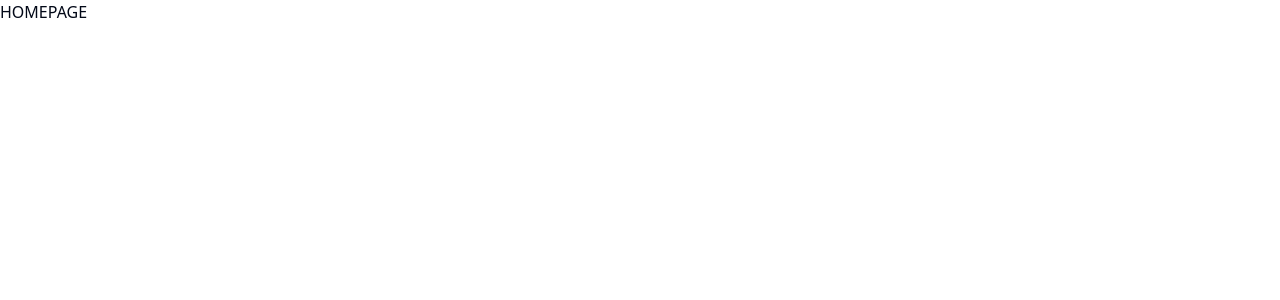
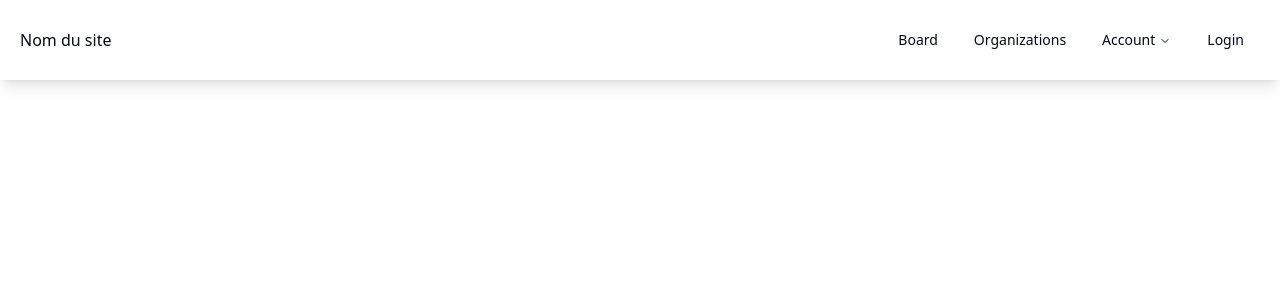
Before and after one commit to LoubatTh/webapp-study-now, a React (Vite) app in the folder frontend/: page / in a window 1280 px wide. Shown: the top 300 px of the page. Built offline with nearby package versions, Linux system fonts and the light colour scheme.

Commit message:
feat: create the base of the navbar

```diff
--- a/frontend/package.json
+++ b/frontend/package.json
@@ -13,6 +13,7 @@
     "test:unit": "vitest"
   },
   "dependencies": {
+    "@radix-ui/react-navigation-menu": "^1.1.4",
     "@radix-ui/react-slot": "^1.0.2",
     "class-variance-authority": "^0.7.0",
     "clsx": "^2.1.1",
@@ -28,7 +29,7 @@
   "devDependencies": {
     "@playwright/test": "^1.44.1",
     "@testing-library/react": "^16.0.0",
-    "@types/node": "^20.14.2",
+    "@types/node": "^20.14.5",
     "@types/react": "^18.2.66",
     "@types/react-dom": "^18.2.22",
     "@typescript-eslint/eslint-plugin": "^7.2.0",
--- /dev/null
+++ b/frontend/src/components/navbar.tsx
@@ -0,0 +1,107 @@
+import {
+  NavigationMenu,
+  NavigationMenuContent,
+  // NavigationMenuIndicator,
+  NavigationMenuItem,
+  NavigationMenuLink,
+  NavigationMenuList,
+  NavigationMenuTrigger,
+  // NavigationMenuViewport,
+} from "@/components/ui/navigation-menu";
+import { navigationMenuTriggerStyle } from "@/components/ui/navigation-menu"
+import * as React from "react"
+import { cn } from "@/lib/utils"
+import { AlignJustify } from 'lucide-react';
+
+const Navbar = () => {
+  return (
+    <div className="flex justify-between p-5 items-center shadow-lg">
+      <div className="logo-container">
+        <a className="" href="">Nom du site</a>
+      </div>
+      <div className="hidden md:flex">
+        <NavigationMenu>
+          <NavigationMenuList>
+            <NavigationMenuItem>
+              <NavigationMenuLink className={navigationMenuTriggerStyle()} href="">
+                Board
+              </NavigationMenuLink>
+            </NavigationMenuItem>
+            <NavigationMenuItem>
+              <NavigationMenuLink className={navigationMenuTriggerStyle()} href="">
+                Organizations
+              </NavigationMenuLink>
+            </NavigationMenuItem>
+            <NavigationMenuItem>
+              <NavigationMenuTrigger>Account</NavigationMenuTrigger>
+              <NavigationMenuContent>
+                <ul className="flex flex-col gap-3 p-4 w-[300px]">
+                  <ListItem key="profile" title="Profile" href="">Consult your profile</ListItem>
+                  <ListItem key="stats" title="Stats" href="">Check your statistics</ListItem>
+                  <ListItem key="premium" title="Premium" href="">Get access to premium content</ListItem>
+                </ul>
+              </NavigationMenuContent>
+            </NavigationMenuItem>
+            <NavigationMenuItem>
+              <NavigationMenuLink className={navigationMenuTriggerStyle()} href="">
+                Login
+              </NavigationMenuLink>
+            </NavigationMenuItem>
+          </NavigationMenuList>
+        </NavigationMenu>
+      </div>
+      <div className="md:hidden">
+        <NavigationMenu>
+          <NavigationMenuList>
+            <NavigationMenuItem>
+              <NavigationMenuTrigger>
+                <AlignJustify />
+              </NavigationMenuTrigger>
+              <NavigationMenuContent>
+                <ul className="gap-3 p-4">
+                  <ListItem key="board" title="Board" href=""></ListItem>
+                  <ListItem key="organizations" title="Organizations" href=""></ListItem>
+                  <ListItem key="account" title="Account" href=""></ListItem>
+                </ul>
+              </NavigationMenuContent>
+            </NavigationMenuItem>
+            <NavigationMenuItem>
+              <NavigationMenuLink className={navigationMenuTriggerStyle()} href="">
+                Login
+              </NavigationMenuLink>
+            </NavigationMenuItem>
+          </NavigationMenuList>
+        </NavigationMenu>
+      </div>
+    </div>
+
+  );
+};
+
+const ListItem = React.forwardRef<
+  React.ElementRef<"a">,
+  React.ComponentPropsWithoutRef<"a">
+>(({ className, title, children, ...props }, ref) => {
+  return (
+    <li>
+      <NavigationMenuLink asChild>
+        <a
+          ref={ref}
+          className={cn(
+            "block select-none space-y-1 rounded-md p-3 leading-none no-underline outline-none transition-colors hover:bg-accent hover:text-accent-foreground focus:bg-accent focus:text-accent-foreground",
+            className
+          )}
+          {...props}
+        >
+          <div className="text-sm font-medium leading-none">{title}</div>
+          <p className="line-clamp-2 text-sm leading-snug text-muted-foreground">
+            {children}
+          </p>
+        </a>
+      </NavigationMenuLink>
+    </li>
+  )
+})
+ListItem.displayName = "ListItem"
+
+export default Navbar;
--- /dev/null
+++ b/frontend/src/components/ui/navigation-menu.tsx
@@ -0,0 +1,128 @@
+import * as React from "react"
+import * as NavigationMenuPrimitive from "@radix-ui/react-navigation-menu"
+import { cva } from "class-variance-authority"
+import { ChevronDown } from "lucide-react"
+
+import { cn } from "../../lib/utils"
+
+const NavigationMenu = React.forwardRef<
+  React.ElementRef<typeof NavigationMenuPrimitive.Root>,
+  React.ComponentPropsWithoutRef<typeof NavigationMenuPrimitive.Root>
+>(({ className, children, ...props }, ref) => (
+  <NavigationMenuPrimitive.Root
+    ref={ref}
+    className={cn(
+      "relative z-10 flex max-w-max flex-1 items-center justify-center",
+      className
+    )}
+    {...props}
+  >
+    {children}
+    <NavigationMenuViewport />
+  </NavigationMenuPrimitive.Root>
+))
+NavigationMenu.displayName = NavigationMenuPrimitive.Root.displayName
+
+const NavigationMenuList = React.forwardRef<
+  React.ElementRef<typeof NavigationMenuPrimitive.List>,
+  React.ComponentPropsWithoutRef<typeof NavigationMenuPrimitive.List>
+>(({ className, ...props }, ref) => (
+  <NavigationMenuPrimitive.List
+    ref={ref}
+    className={cn(
+      "group flex flex-1 list-none items-center justify-center space-x-1",
+      className
+    )}
+    {...props}
+  />
+))
+NavigationMenuList.displayName = NavigationMenuPrimitive.List.displayName
+
+const NavigationMenuItem = NavigationMenuPrimitive.Item
+
+const navigationMenuTriggerStyle = cva(
+  "group inline-flex h-10 w-max items-center justify-center rounded-md bg-background px-4 py-2 text-sm font-medium transition-colors hover:bg-accent hover:text-accent-foreground focus:bg-accent focus:text-accent-foreground focus:outline-none disabled:pointer-events-none disabled:opacity-50 data-[active]:bg-accent/50 data-[state=open]:bg-accent/50"
+)
+
+const NavigationMenuTrigger = React.forwardRef<
+  React.ElementRef<typeof NavigationMenuPrimitive.Trigger>,
+  React.ComponentPropsWithoutRef<typeof NavigationMenuPrimitive.Trigger>
+>(({ className, children, ...props }, ref) => (
+  <NavigationMenuPrimitive.Trigger
+    ref={ref}
+    className={cn(navigationMenuTriggerStyle(), "group", className)}
+    {...props}
+  >
+    {children}{" "}
+    <ChevronDown
+      className="relative top-[1px] ml-1 h-3 w-3 transition duration-200 group-data-[state=open]:rotate-180"
+      aria-hidden="true"
+    />
+  </NavigationMenuPrimitive.Trigger>
+))
+NavigationMenuTrigger.displayName = NavigationMenuPrimitive.Trigger.displayName
+
+const NavigationMenuContent = React.forwardRef<
+  React.ElementRef<typeof NavigationMenuPrimitive.Content>,
+  React.ComponentPropsWithoutRef<typeof NavigationMenuPrimitive.Content>
+>(({ className, ...props }, ref) => (
+  <NavigationMenuPrimitive.Content
+    ref={ref}
+    className={cn(
+      "left-0 top-0 w-full data-[motion^=from-]:animate-in data-[motion^=to-]:animate-out data-[motion^=from-]:fade-in data-[motion^=to-]:fade-out data-[motion=from-end]:slide-in-from-right-52 data-[motion=from-start]:slide-in-from-left-52 data-[motion=to-end]:slide-out-to-right-52 data-[motion=to-start]:slide-out-to-left-52 md:absolute md:w-auto ",
+      className
+    )}
+    {...props}
+  />
+))
+NavigationMenuContent.displayName = NavigationMenuPrimitive.Content.displayName
+
+const NavigationMenuLink = NavigationMenuPrimitive.Link
+
+const NavigationMenuViewport = React.forwardRef<
+  React.ElementRef<typeof NavigationMenuPrimitive.Viewport>,
+  React.ComponentPropsWithoutRef<typeof NavigationMenuPrimitive.Viewport>
+>(({ className, ...props }, ref) => (
+  <div className={cn("absolute left-0 top-full flex justify-center")}>
+    <NavigationMenuPrimitive.Viewport
+      className={cn(
+        "origin-top-center relative mt-1.5 h-[var(--radix-navigation-menu-viewport-height)] w-full overflow-hidden rounded-md border bg-popover text-popover-foreground shadow-lg data-[state=open]:animate-in data-[state=closed]:animate-out data-[state=closed]:zoom-out-95 data-[state=open]:zoom-in-90 md:w-[var(--radix-navigation-menu-viewport-width)]",
+        className
+      )}
+      ref={ref}
+      {...props}
+    />
+  </div>
+))
+NavigationMenuViewport.displayName =
+  NavigationMenuPrimitive.Viewport.displayName
+
+const NavigationMenuIndicator = React.forwardRef<
+  React.ElementRef<typeof NavigationMenuPrimitive.Indicator>,
+  React.ComponentPropsWithoutRef<typeof NavigationMenuPrimitive.Indicator>
+>(({ className, ...props }, ref) => (
+  <NavigationMenuPrimitive.Indicator
+    ref={ref}
+    className={cn(
+      "top-full z-[1] flex h-1.5 items-end justify-center overflow-hidden data-[state=visible]:animate-in data-[state=hidden]:animate-out data-[state=hidden]:fade-out data-[state=visible]:fade-in",
+      className
+    )}
+    {...props}
+  >
+    <div className="relative top-[60%] h-2 w-2 rotate-45 rounded-tl-sm bg-border shadow-md" />
+  </NavigationMenuPrimitive.Indicator>
+))
+NavigationMenuIndicator.displayName =
+  NavigationMenuPrimitive.Indicator.displayName
+
+export {
+  navigationMenuTriggerStyle,
+  NavigationMenu,
+  NavigationMenuList,
+  NavigationMenuItem,
+  NavigationMenuContent,
+  NavigationMenuTrigger,
+  NavigationMenuLink,
+  NavigationMenuIndicator,
+  NavigationMenuViewport,
+}
--- a/frontend/src/index.css
+++ b/frontend/src/index.css
@@ -1,6 +1,6 @@
 @tailwind base;
-  @tailwind components;
-  @tailwind utilities;
+@tailwind components;
+@tailwind utilities;
 
   @layer base {
     :root {
--- a/frontend/src/pages/Homepage.tsx
+++ b/frontend/src/pages/Homepage.tsx
@@ -1,5 +1,13 @@
+import Navbar from "../components/navbar.tsx";
+
 const Homepage = () => {
-  return <div className="uppercase">homepage</div>;
+  return (
+    <div className="homepage-container">
+      <Navbar />
+      <main>
+      </main>
+    </div>
+  );
 };
 
 export default Homepage;
--- a/frontend/tailwind.config.js
+++ b/frontend/tailwind.config.js
@@ -51,6 +51,7 @@ module.exports = {
           DEFAULT: "hsl(var(--card))",
           foreground: "hsl(var(--card-foreground))",
         },
+        textDecoration: false,
       },
       borderRadius: {
         lg: "var(--radius)",
```
Also changed, not shown: frontend/tsconfig.json (+9 -1 lines), 1 other file (tests, documents, lock files or other folders).
